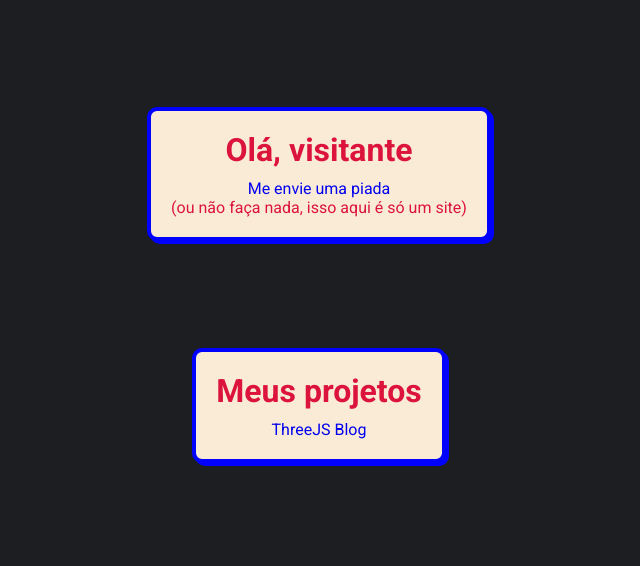
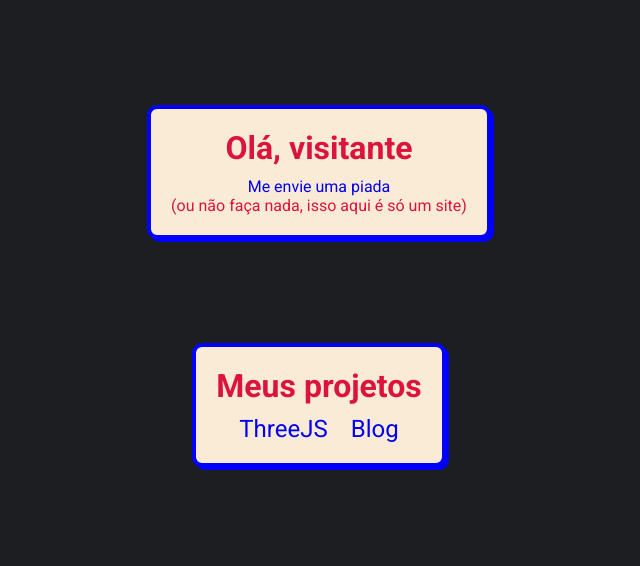
Before and after one commit to rtmonteiro/rtmonteiro.github.io, a plain HTML site: page index.html in a window 1280 px wide. Shown: the top 566 px of the page, without its empty margins (321-961 px from the left). Drawn offline with Linux system fonts and the light colour scheme.

Commit message:
Adds list to projects

```diff
--- a/index.html
+++ b/index.html
@@ -22,8 +22,11 @@
 
   <div class="card">
     <h1>Meus projetos</h1>
-    <a href="/threejs.html">ThreeJS</a>
-    <a href="https://blog-lilac-eta-24.vercel.app/blog">Blog</a>
+    <ul>
+      <li><a href="/threejs.html">ThreeJS</a></li>
+      <li><a href="https://blog-lilac-eta-24.vercel.app/blog">Blog</a></li>
+    </ul>
+
   </div>
 
   <div class="card">
```
